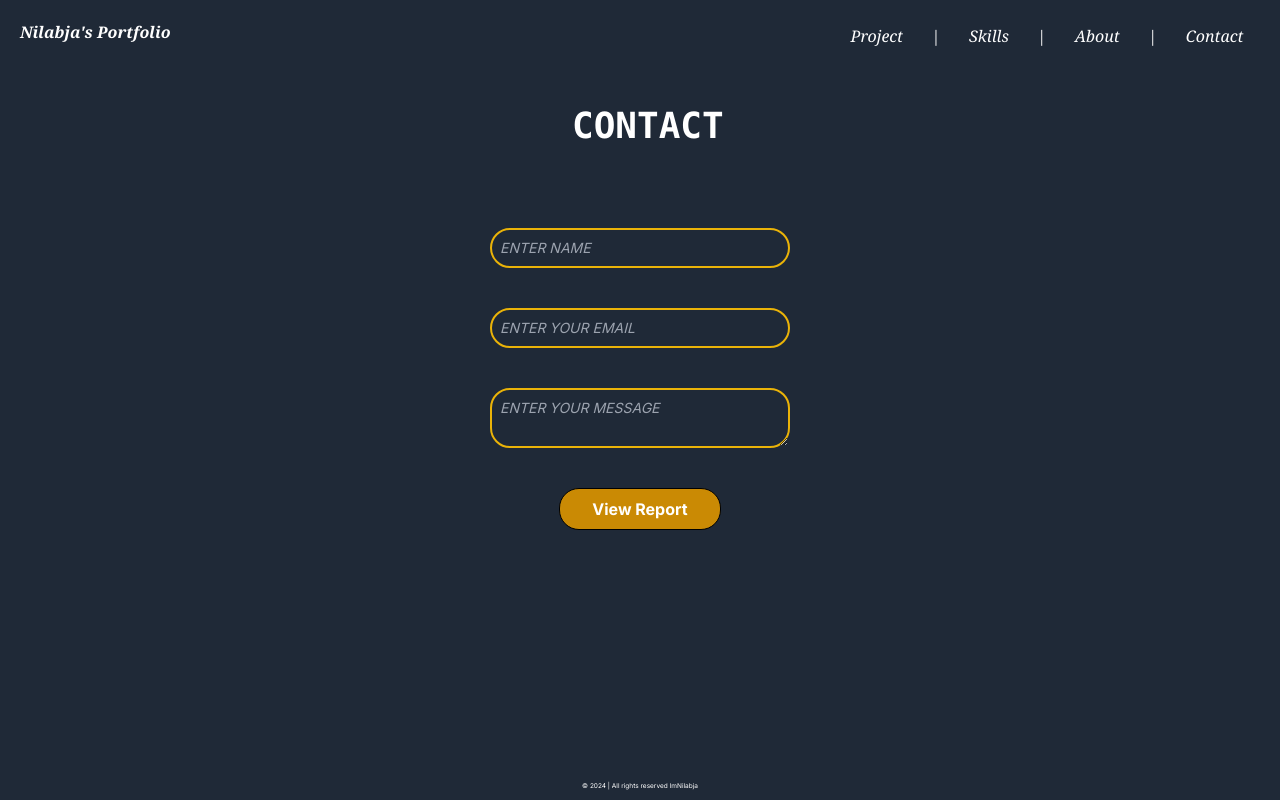
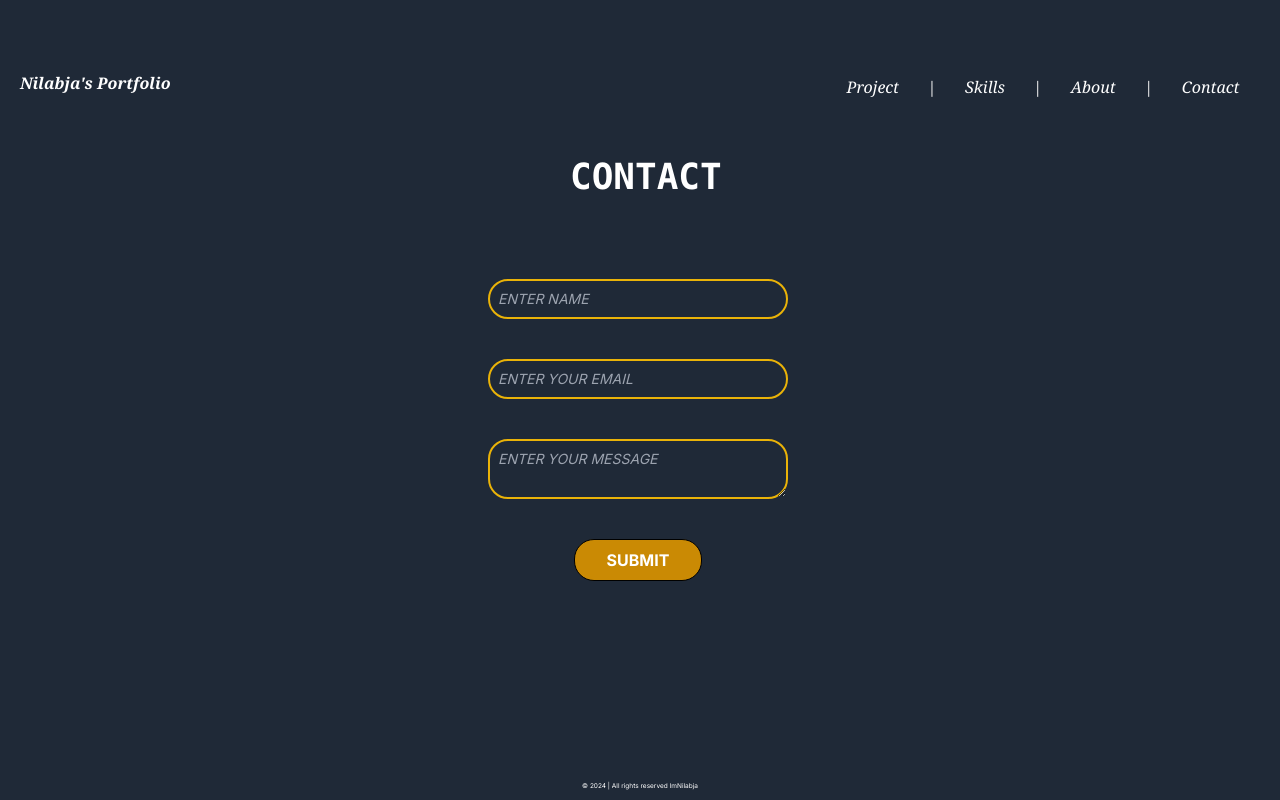
Before and after one commit to imNilabja/Nilabja-s-Portfolio_V2, a Next.js app: page /Contact in a window 1280 px wide. Built offline with nearby package versions, Linux system fonts and the light colour scheme.

Commit message:
MODIFIED CONTACT

```diff
--- a/app/About/page.js
+++ b/app/About/page.js
@@ -25,7 +25,9 @@ I've had the privilege of gaining hands-on experience through internships, inclu
 Outside of academics and work, I've contributed to impactful projects like an IoT-based framework for automated human emotion recognition and an AI-enabled fintech B2B invoice management application. These experiences have shaped me into a versatile problem-solver with a penchant for innovation and continuous learning.
         </p>
         <a href="https://drive.google.com/file/d/1VwoGQaEIuKc6O1YQuNgHQaA8V3ziu8Qh/view?usp=drive_link" target="_blank" className='relative top-[50px] ml-auto mr-auto'><button className='border border-black rounded-[20px] px-3 py-2 text-black font-semibold italic bg-white'>View Resume</button></a>
-      <Footer/>
+
+
+        <Footer />
 
     </div>
 
--- a/app/Contact/page.js
+++ b/app/Contact/page.js
@@ -7,7 +7,7 @@ const page = () => {
   return (
     <>
 
-      <div className='bg-gray-800 w-screen h-screen'>
+      <div className='bg-gray-800 relative min-h-screen min-w-screen flex flex-col pb-[300px] pr-1 justify-center overflow-hidden'>
 
         <Header />
 
@@ -24,17 +24,18 @@ const page = () => {
             <input type='text' placeholder='ENTER YOUR EMAIL' className='italic text-sm text-white thin min-w-[300px] max-w-[500px] bg-gray-800 border-2 border-yellow-500 rounded-[20px] p-2 ml-auto mr-auto mt-5 mb-5'></input>
           </div>
           <div className='flex justify-center ml-auto mr-auto '>
-          <textarea placeholder='ENTER YOUR MESSAGE' className='italic text-sm text-white thin min-w-[300px] max-w-[500px] bg-gray-800 border-2 border-yellow-500 rounded-[20px] p-2 ml-auto mr-auto mt-5 mb-5'></textarea>
+            <textarea placeholder='ENTER YOUR MESSAGE' className='italic text-sm text-white thin min-w-[300px] max-w-[500px] bg-gray-800 border-2 border-yellow-500 rounded-[20px] p-2 ml-auto mr-auto mt-5 mb-5'></textarea>
           </div>
           <div className='flex justify-center ml-auto mr-auto relative top-[20px] '>
-          <button className='border border-black rounded-[20px] px-8 py-2 text-white font-bold bg-yellow-600'>View Report</button>
+            <button className='border border-black rounded-[20px] px-8 py-2 text-white font-bold bg-yellow-600'>SUBMIT</button>
           </div>
+
 
         </form>
 
+        <Footer />
+      </div>
 
-      </div>
-   <Footer/>
     </>
   )
 }
```
